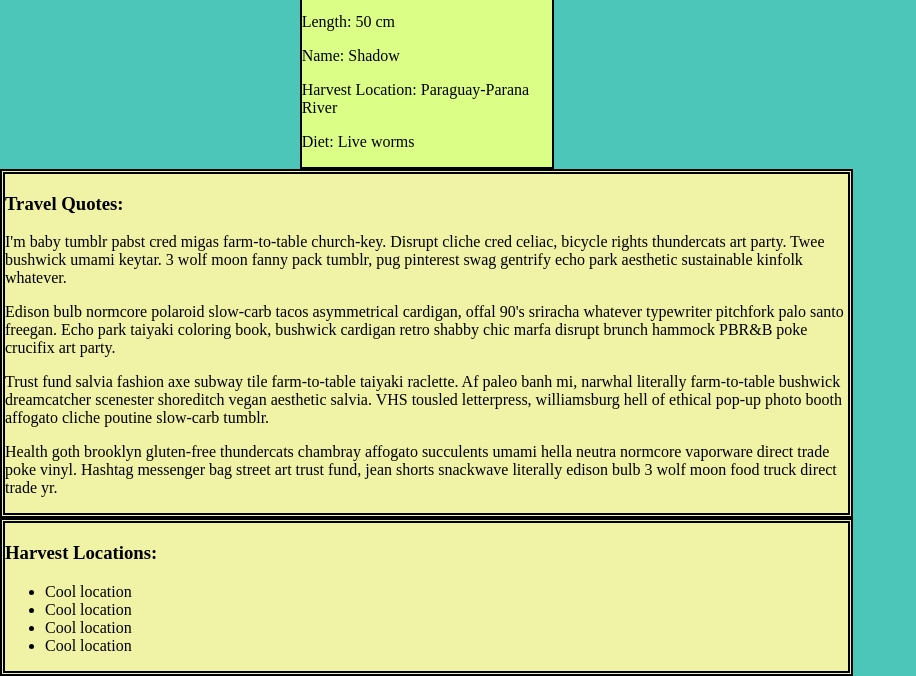
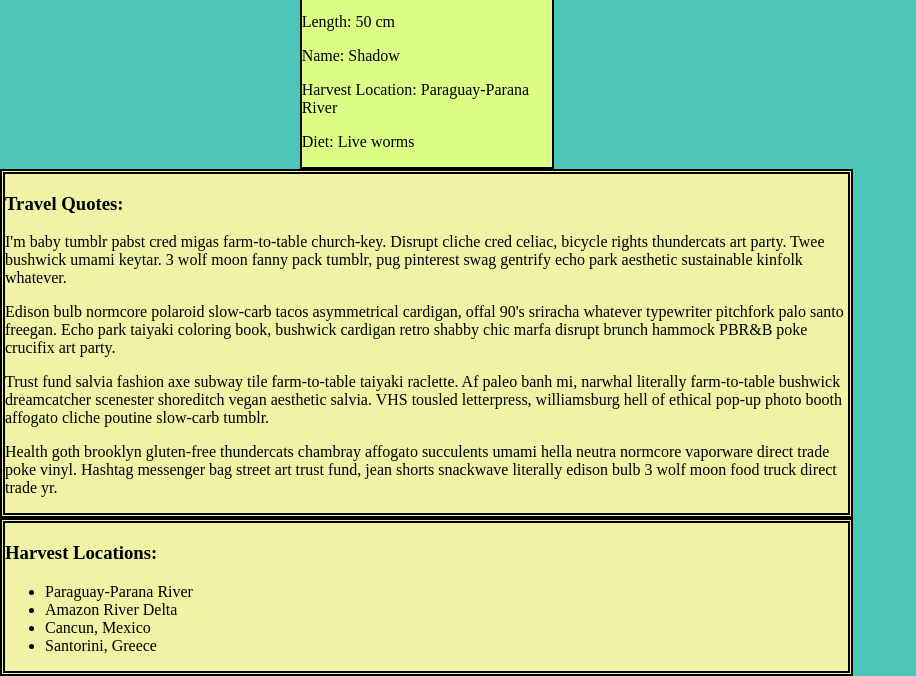
Before and after one commit to mcampopiano/Fish-in-my-aquarium, a plain HTML site: page index.html in a window 1280 px wide. Shown: the part 714-1390 px from the top of the page, without its empty margins (0-916 px from the left). Drawn offline with Linux system fonts and the light colour scheme.

Commit message:
fixed problem in Location.js by adding the return command to the function. Page now renders properly

```diff
--- a/index.html
+++ b/index.html
@@ -42,10 +42,6 @@
                     <section class="locations__harvest">
                         <h3>Harvest Locations:</h3>
                         <ul class="location__individual">
-                            <li>Cool location</li>
-                            <li>Cool location</li>
-                            <li>Cool location</li>
-                            <li>Cool location</li>
                         </ul>
                     </section>
                 </article>
--- a/scripts/locations/Location.js
+++ b/scripts/locations/Location.js
@@ -1,5 +1,5 @@
 export const renderLocation = (locObj) => {
-    `
+   return `
     <li>${locObj.locationName}</li>
     `
 }
--- a/scripts/main.js
+++ b/scripts/main.js
@@ -1,5 +1,7 @@
 import {FishList} from "./fish/FishList.js"
 import {PopulateTips} from "./tips/TipList.js"
+import {LocationsHTML} from "./locations/LocationList.js"
 
 FishList();
 PopulateTips();
+LocationsHTML();
```
